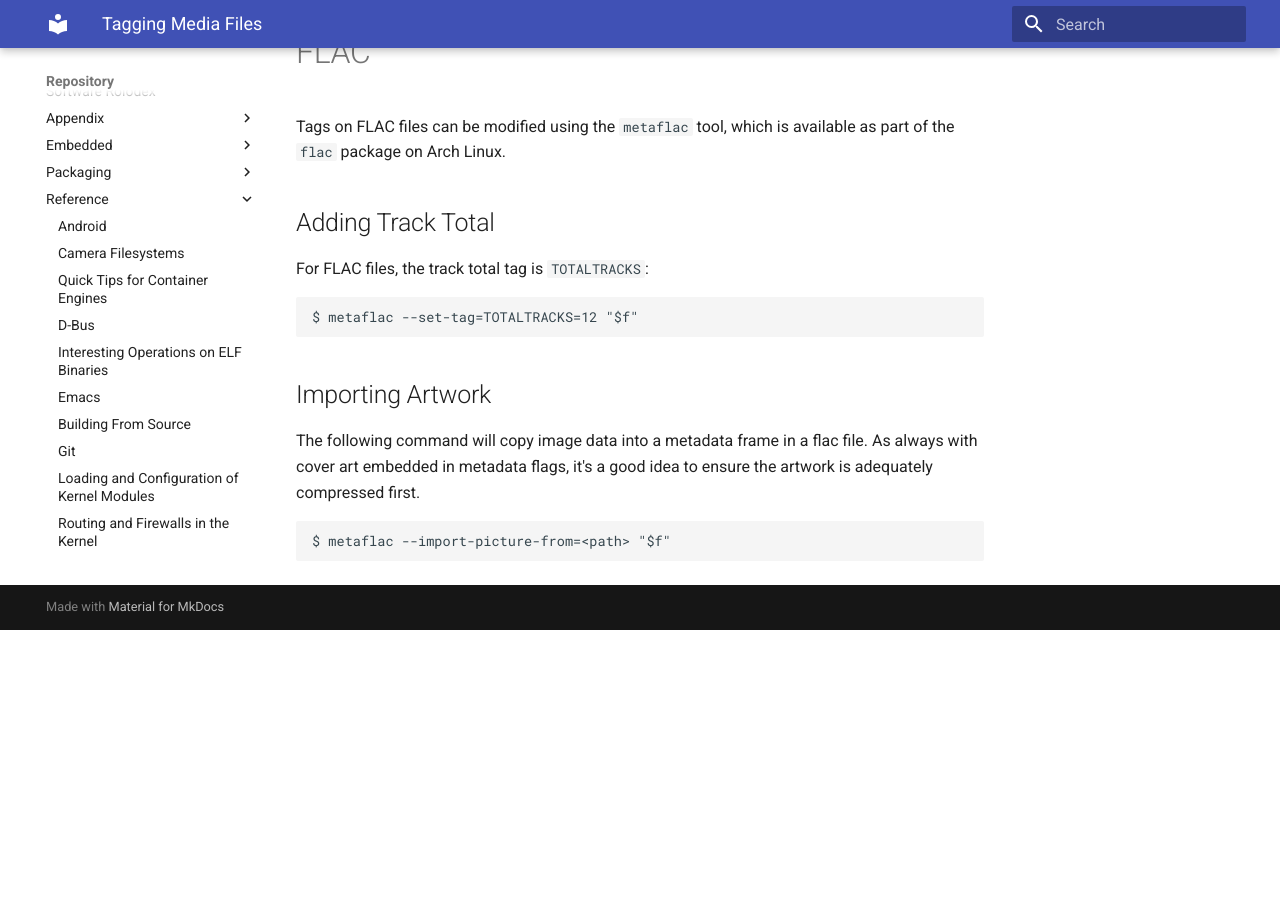
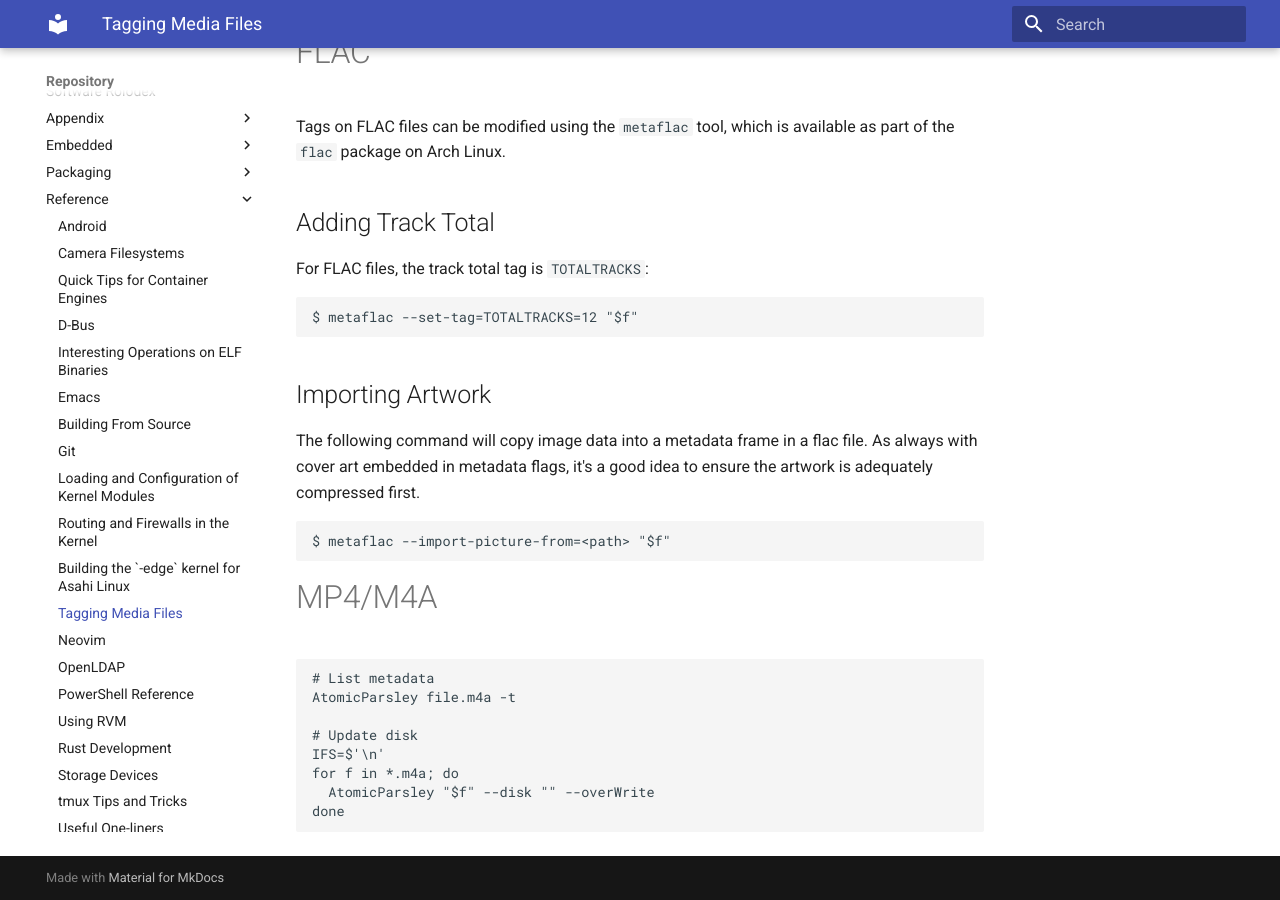
Before and after one commit to AmateurECE/twardyece-repository, an MkDocs documentation site: the page built from docs/Reference/MediaTagging.md, in a window 1280 px wide and 900 px high, scrolled down 966 px. Built offline with MkDocs 1.6.1 and Material for MkDocs 9.7.7, drawn with Linux system fonts in a browser that asks for light colours; before the commit the page ends 1596 px from its top, so only the background shows below that.

Commit message:
Add information about media tagging m4a files

````diff
--- a/docs/Reference/MediaTagging.md
+++ b/docs/Reference/MediaTagging.md
@@ -65,3 +65,16 @@ ensure the artwork is adequately compressed first.
 ```bash-session
 $ metaflac --import-picture-from=<path> "$f"
 ```
+
+# MP4/M4A
+
+```
+# List metadata
+AtomicParsley file.m4a -t
+
+# Update disk
+IFS=$'\n'
+for f in *.m4a; do
+  AtomicParsley "$f" --disk "" --overWrite
+done
+```
````
